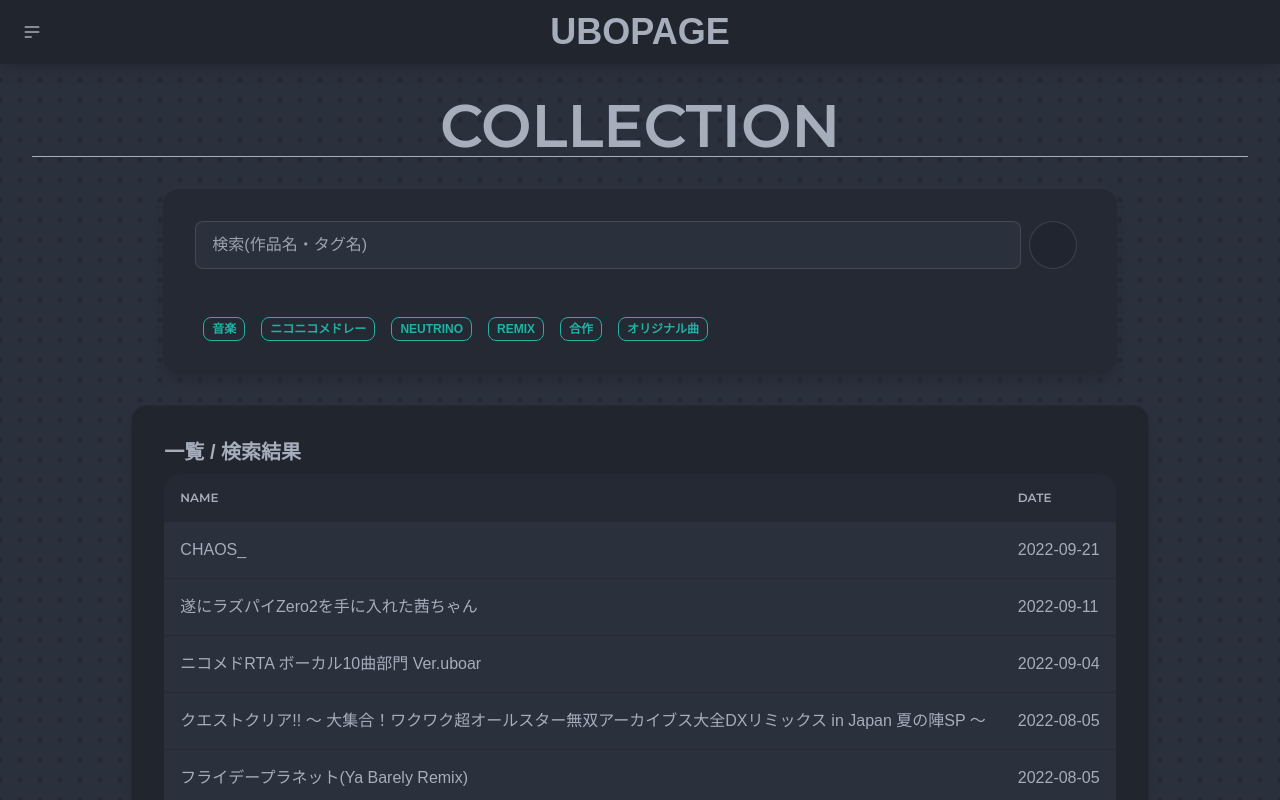
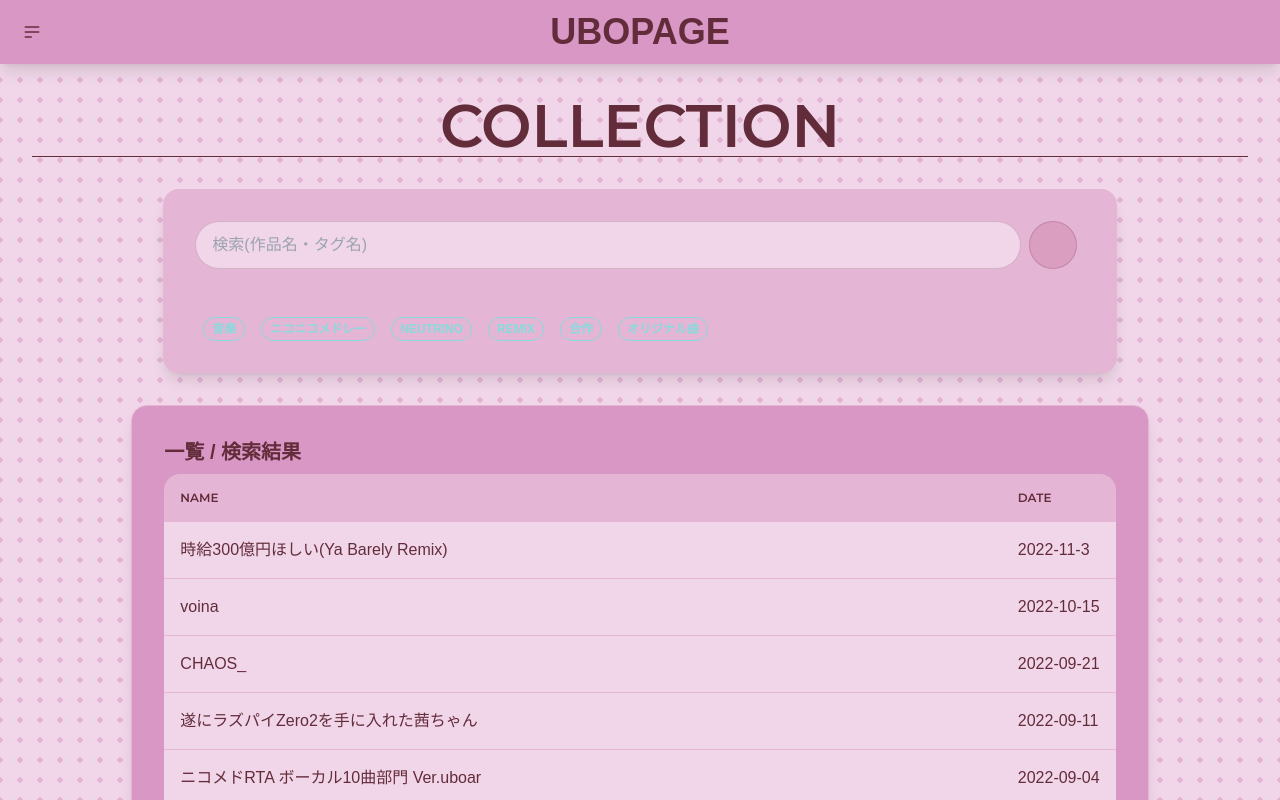
Before and after one commit to uboar/ubopage-next, a Vue app: page /collection in a window 1280 px wide. Shown: the top 800 px of the page. Built offline with nearby package versions, Linux system fonts and the light colour scheme; some icons are missing; a web font is replaced by a local one.

Commit message:
1103更新

```diff
--- a/src/assets/collection.json
+++ b/src/assets/collection.json
@@ -1,4 +1,52 @@
 [
+    {
+        "name": "時給300億円ほしい(Ya Barely Remix)",
+        "date": "2022-11-3",
+        "queryId": "b300metan",
+        "tag": [
+            "NEUTRINO",
+            "時給300億円ほしい",
+            "わかる",
+            "Remix",
+            "四国めたん"
+        ],
+        "description": "[かなり昔のネタ](https://www.nicovideo.jp/watch/sm29738148)を擦る",
+        "nicoId": "sm41318593",
+        "contents": [
+            {
+                "songName": "時給300億円ほしい(Ya Barely Remix)",
+                "download": "https://1drv.ms/u/s!Ah9aQE8ok168lioL08RYu_t7wlRM?e=IbfagV",
+                "songUrl": "https://public.bl.files.1drv.com/y4mDHcXVqsxWKqMoMT-se3btFWsNR--MjyCTlRkVnGPhBKV4iNFDRf7Ek9CN0UtLaj7Kuw0proDz7C4j0C_7kz97vix_ih2-KFv7soX2ObbTRzNJvJ-6EQNr3RpfTvAy1d_qPvRKLtW9hY-5maUpTJnpmQuvoAvaVsQrECgWghF4dVbb3VFh2aCP_OhhTmSbtQZUdGyvKV1CNuWm3wUZRJaASuf_DsXMeApr9UfGk9rPFk?"
+            },
+            {
+                "songName": "時給300億円ほしい(Ya Barely Remix Instrumental)",
+                "download": "https://1drv.ms/u/s!Ah9aQE8ok168liv7Bki423P_JnW8?e=rnpiET",
+                "songUrl": "https://public.bl.files.1drv.com/y4m8ETbcmVD_0cHEaLoMh6MQUsLMvPBbLQsti6FlNBdWERlisxpz7w7KRyBe658tnHLpH2zPEVkJBiI0FXC3zddppoA2wUbsI2-jHN_4NsK9lwuEcJ307a20xwPzJXJSR9rbNjKUuYYw2-oedWU3oQkEcxDY1RMrn5_MwujDe3Os-XiOrhmeLalcqVOA8X8Ns4H31cYZt0vPZ3AI7qbVJIShfviFx-KZTRDanPAJZ7iYgc?"
+            }
+        ]
+    },
+    {
+        "name": "voina",
+        "date": "2022-10-15",
+        "queryId": "voina",
+        "tag": [
+            "A.I.VOICE",
+            "VOICEVOX",
+            "琴葉茜",
+            "琴葉葵",
+            "voina",
+            "春日部つむぎ",
+            "ソフトウェア"
+        ],
+        "description": "rinna社のAPIとボイボ・ボイロを繋げるアプリです。",
+        "nicoId": "sm41236331",
+        "contents": [
+            {
+                "songName": "GitHubリポジトリ(ダウンロード)",
+                "download": "https://github.com/uboar/voina/releases"
+            }
+        ]
+    },
     {
         "name": "CHAOS_",
         "date": "2022-09-21",
--- a/src/assets/headline.json
+++ b/src/assets/headline.json
@@ -1,8 +1,8 @@
 {
-    "title": "CHAOS_",
-    "nicoId": "sm41110474",
-    "nicoLink": "https://www.nicovideo.jp/watch/sm41110474",
-    "youtubeLink": "https://www.youtube.com/watch?v=u76WArmcm58",
+    "title": "時給300億円ほしい四国めたん",
+    "nicoId": "sm41318593",
+    "nicoLink": "https://www.nicovideo.jp/watch/sm41318593",
+    "youtubeLink": "https://www.youtube.com/watch?v=4nJvQFRSx6c",
     "infoDate": "2022/09/24",
     "info": "作品集のページを追加しました！後メタタグも多分整えられました"
 }
--- a/src/scripts/store.js
+++ b/src/scripts/store.js
@@ -1,6 +1,6 @@
 import { createStore } from "vuex";
 
-const generalTheme = "dark"
+const generalTheme = "valentine"
 
 const store = createStore({
     state() {
```
